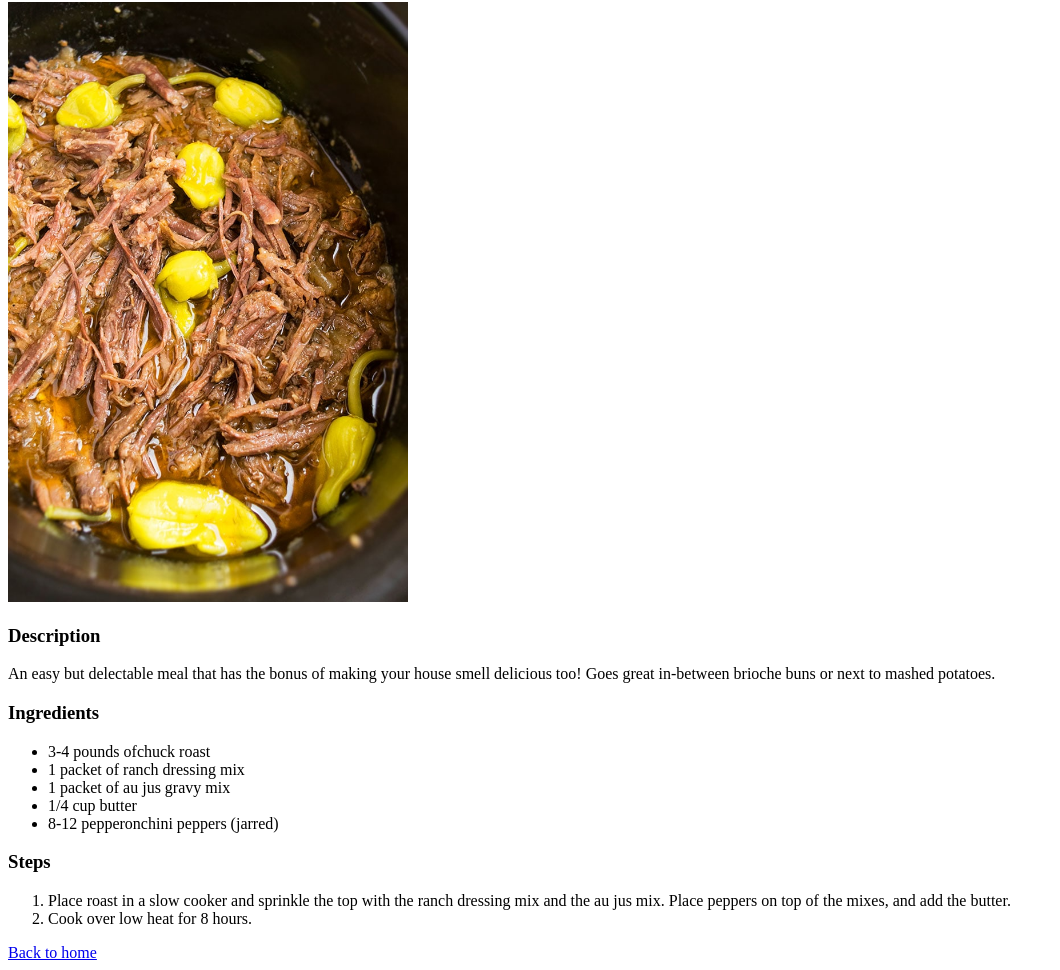
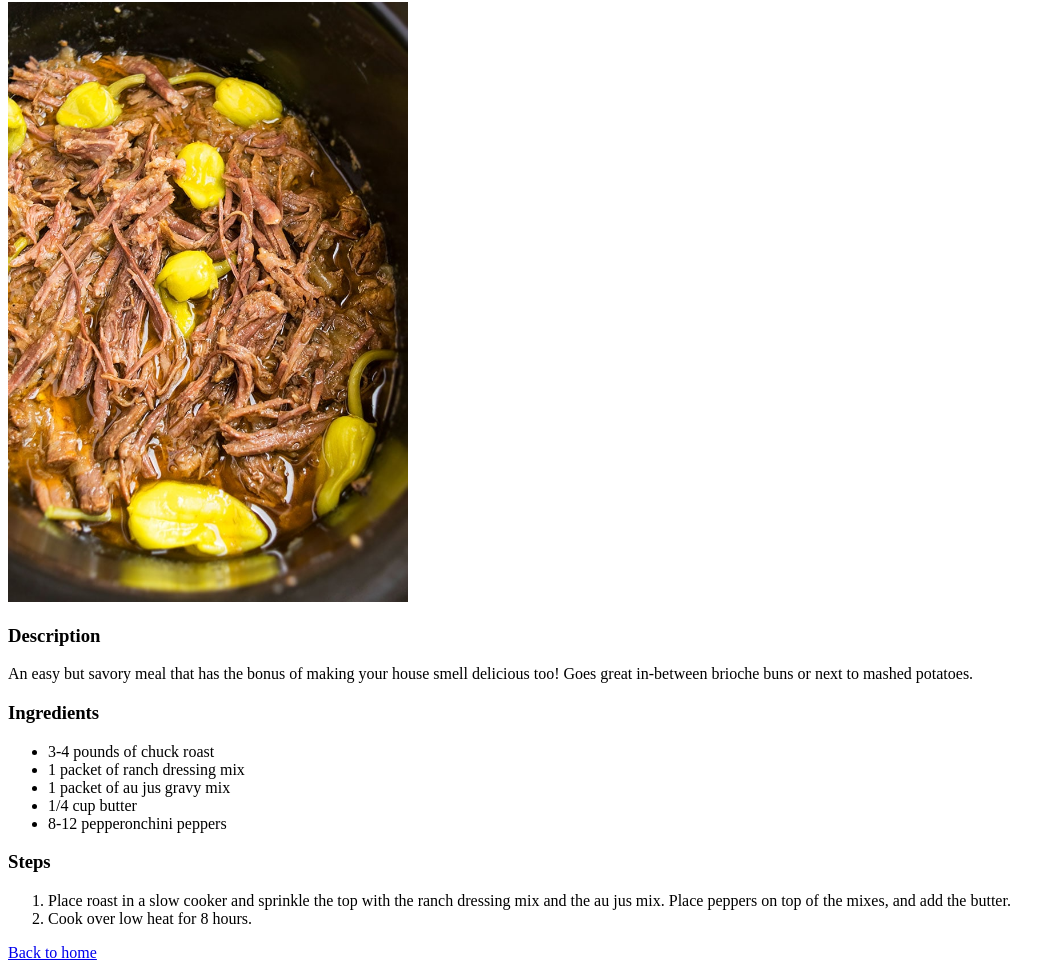
Before and after one commit to BluejayTay/Odin-Recipes, a plain HTML site: page recipes/Mississippi-Roast.html in a window 1280 px wide. Shown: the part 78-1048 px from the top of the page, without its empty margins (0-1060 px from the left). Drawn offline with Linux system fonts and the light colour scheme.

Commit message:
Fixed hidden break in unordered lists, final edits

```diff
--- a/recipes/Mississippi-Roast.html
+++ b/recipes/Mississippi-Roast.html
@@ -8,14 +8,14 @@
         <h1>Mississippi Roast</h1>
         <img src='../images/mississippi-roast.jpg' width=400 alt='Mississippi-Roast'>
         <h3>Description</h3>
-            <p>An easy but delectable meal that has the bonus of making your house smell delicious too! Goes great in-between brioche buns or next to mashed potatoes.</p>
+            <p>An easy but savory meal that has the bonus of making your house smell delicious too! Goes great in-between brioche buns or next to mashed potatoes.</p>
         <h3>Ingredients</h3>
             <ul>
-                <li>3-4 pounds ofchuck roast</li>
+                <li>3-4 pounds of chuck roast</li>
                 <li>1 packet of ranch dressing mix</li>
                 <li>1 packet of au jus gravy mix</li>
                 <li>1/4 cup butter</li>
-                <li>8-12 pepperonchini peppers (jarred)</li>
+                <li>8-12 pepperonchini peppers</li>
             </ul>
         <h3>Steps</h3>
             <ol>
```
Also changed, not shown: index.html (+1 -1 lines), recipes/Hot-Buttered-Rum.html (+1 -1 lines), recipes/corn-souffle.html (+4 -3 lines).
